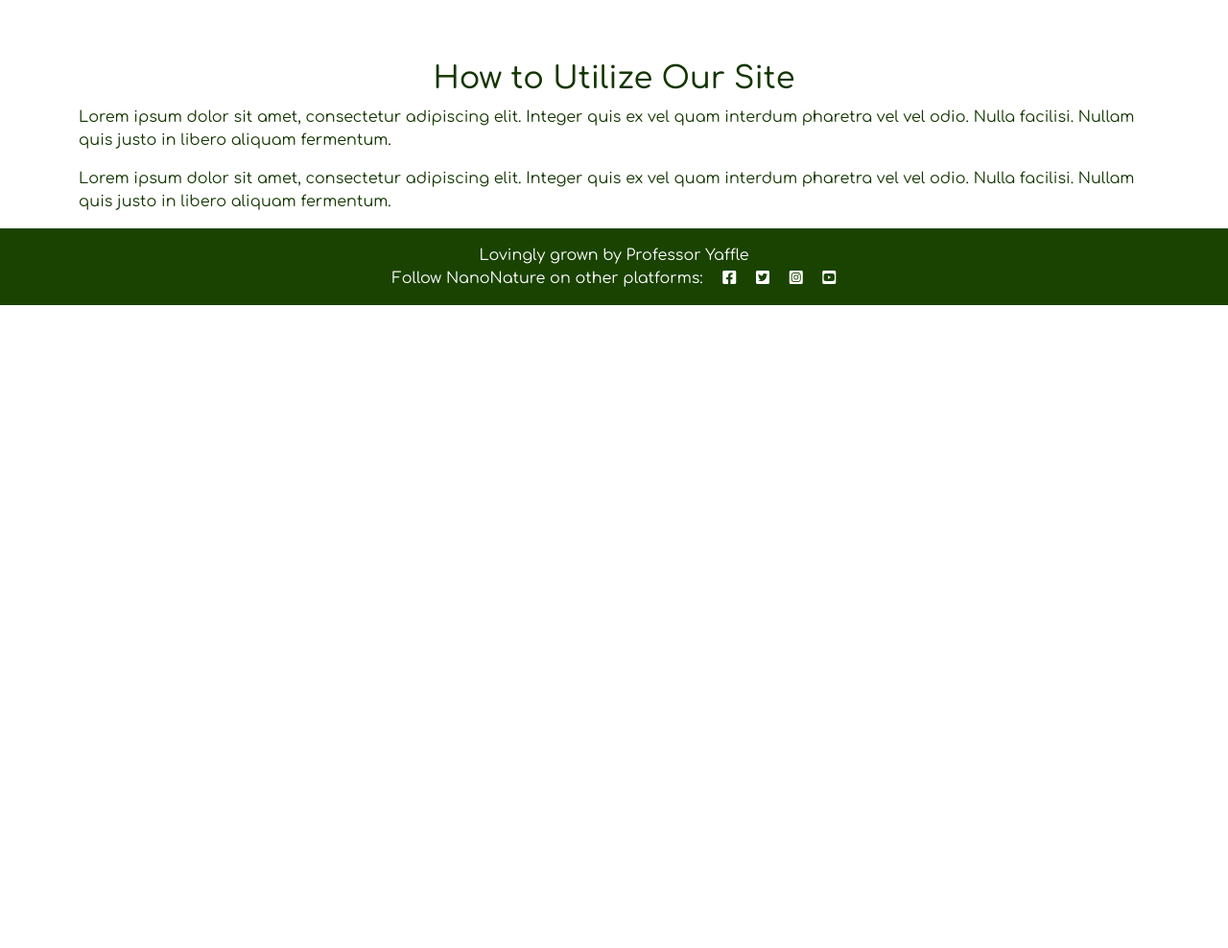
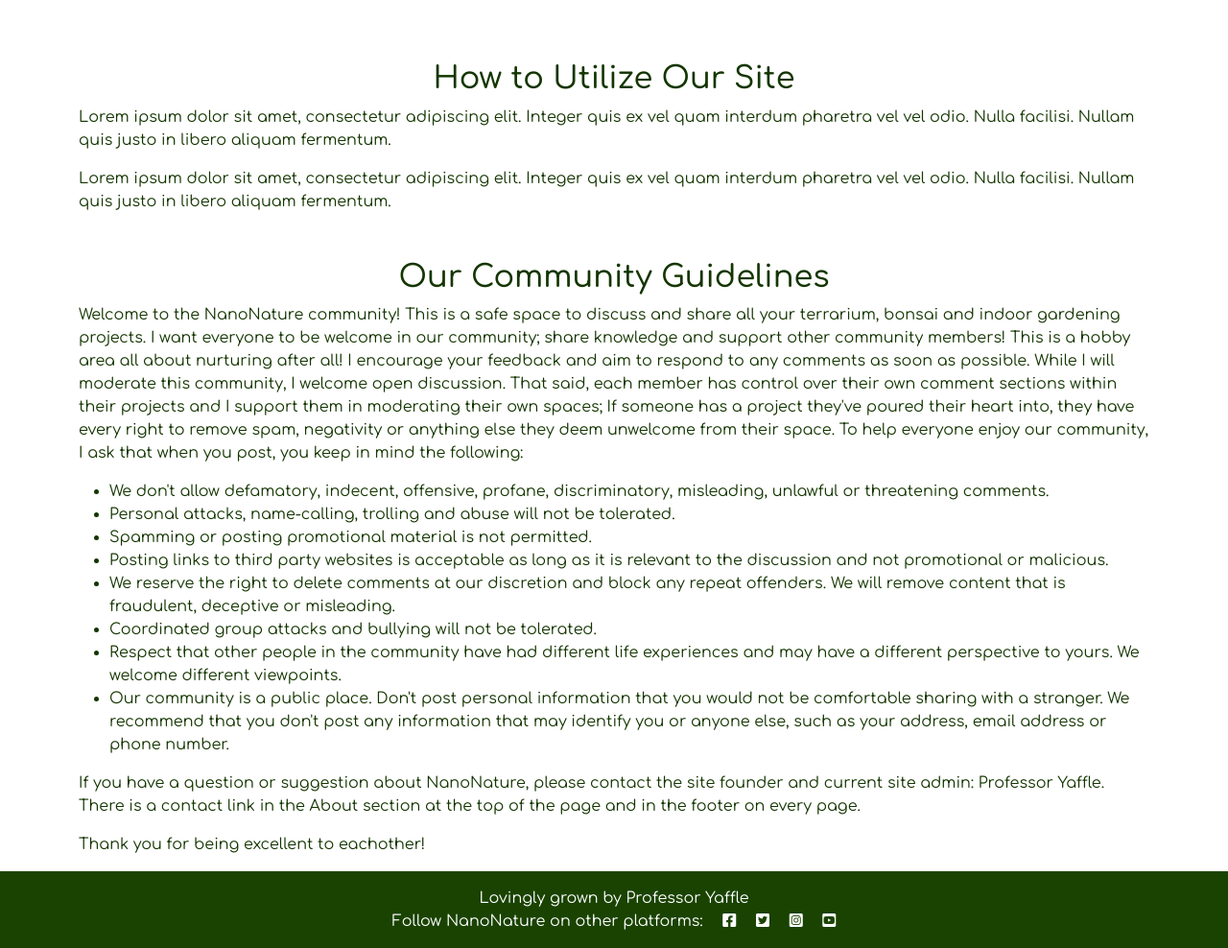
Before and after one commit to ProfYaffle88/nanonature-full-stack, a Django app: page /about/ in a window 1280 px wide. Shown: the part 965-1953 px from the top of the page at 96% size. Before the commit the page ends 1283 px from the top, so only its background shows below. Run offline with Django 4.2, Linux system fonts and the light colour scheme; some libraries are stand-ins or nearby versions; some web fonts are replaced.

Commit message:
Added Community Guidelines to About page

```diff
--- a/plantproject/templates/plantproject/about.html
+++ b/plantproject/templates/plantproject/about.html
@@ -32,4 +32,32 @@
     <p>Lorem ipsum dolor sit amet, consectetur adipiscing elit. Integer quis ex vel quam interdum pharetra vel vel odio. Nulla facilisi. Nullam quis justo in libero aliquam fermentum.</p>
     <p>Lorem ipsum dolor sit amet, consectetur adipiscing elit. Integer quis ex vel quam interdum pharetra vel vel odio. Nulla facilisi. Nullam quis justo in libero aliquam fermentum.</p>
 </div>
+
+<div class="container mt-5 dark-text">
+    <h2 class="text-center">Our Community Guidelines</h2>
+    <p>
+        Welcome to the NanoNature community! This is a safe space to discuss and share all your terrarium, bonsai and indoor gardening projects.
+        I want everyone to be welcome in our community; share knowledge and support other community members!
+        This is a hobby area all about nurturing after all!
+        I encourage your feedback and aim to respond to any comments as soon as possible.
+        While I will moderate this community, I welcome open discussion.
+        That said, each member has control over their own comment sections within their projects and I support them in moderating their own spaces;
+        If someone has a project they've poured their heart into, they have every right to remove spam, negativity or anything else they deem unwelcome from their space.
+        To help everyone enjoy our community, I ask that when you post, you keep in mind the following:
+    </p>
+    <ul>
+        <li>We don't allow defamatory, indecent, offensive, profane, discriminatory, misleading, unlawful or threatening comments.</li>
+        <li>Personal attacks, name-calling, trolling and abuse will not be tolerated.</li>
+        <li>Spamming or posting promotional material is not permitted.</li>
+        <li>Posting links to third party websites is acceptable as long as it is relevant to the discussion and not promotional or malicious.</li>
+        <li>We reserve the right to delete comments at our discretion and block any repeat offenders. We will remove content that is fraudulent, deceptive or misleading.</li>
+        <li>Coordinated group attacks and bullying will not be tolerated.</li>
+        <li>Respect that other people in the community have had different life experiences and may have a different perspective to yours. We welcome different viewpoints.</li>
+        <li>Our community is a public place. Don't post personal information that you would not be comfortable sharing with a stranger. We recommend that you don't post any information that may identify you or anyone else, such as your address, email address or phone number.</li>
+    </ul>
+    <p>
+        If you have a question or suggestion about NanoNature, please contact the site founder and current site admin: Professor Yaffle. There is a contact link in the About section at the top of the page and in the footer on every page.
+    </p>
+    <p>Thank you for being excellent to eachother!</p>
+</div>
 {% endblock %}
```
